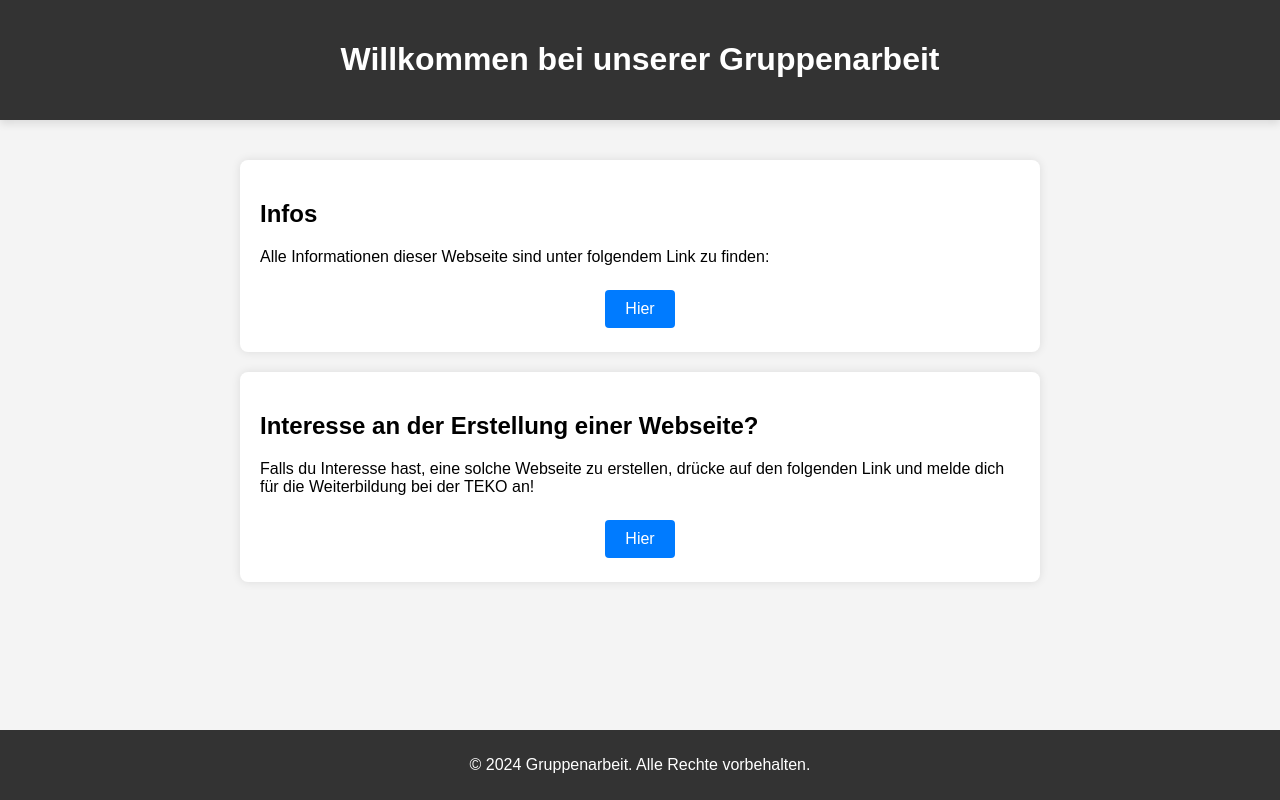
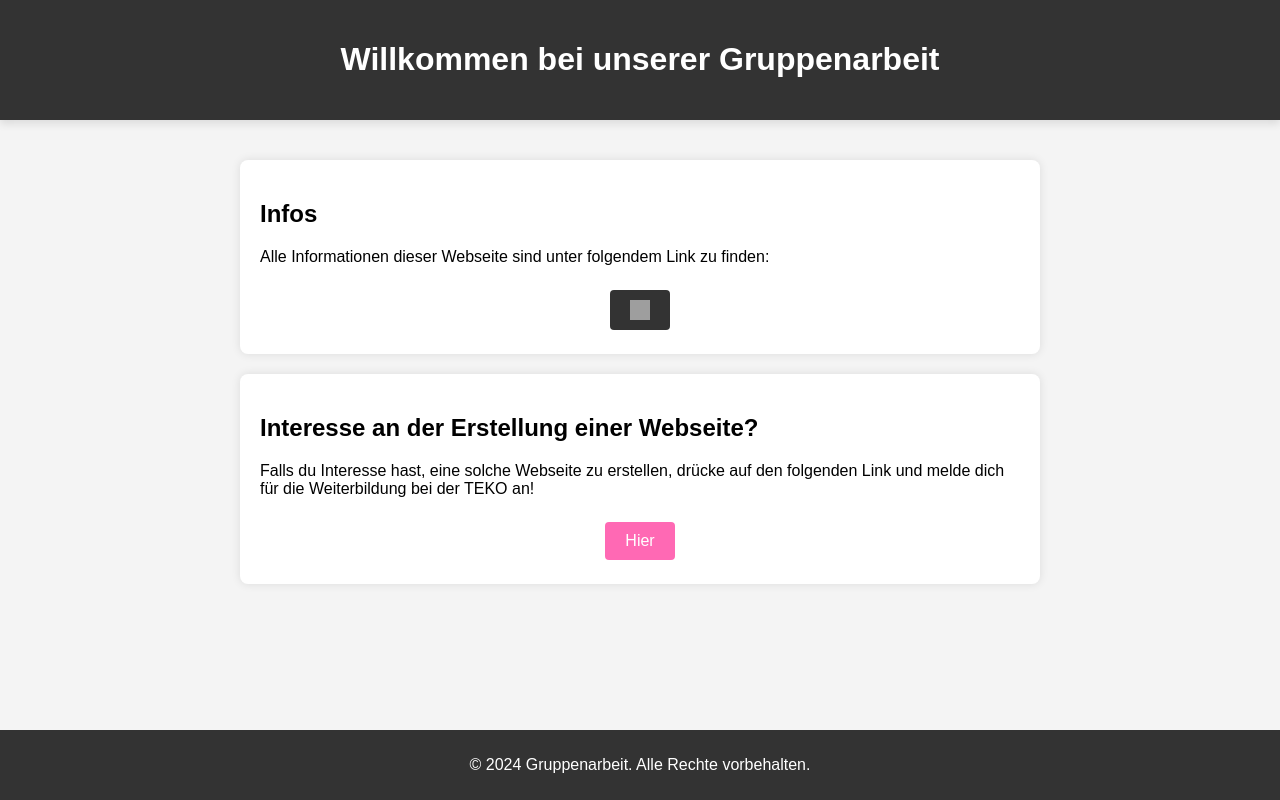
Before and after one commit to dfahrni/gruppenarbeit1, a plain HTML site: page index.html in a window 1280 px wide. Drawn offline with Linux system fonts and the light colour scheme; grey boxes are pictures that could not be loaded.

Commit message:
Changed index.html

```diff
--- a/index.html
+++ b/index.html
@@ -44,7 +44,6 @@
             margin-top: 20px;
         }
         .button {
-            background-color: #007BFF;
             color: white;
             border: none;
             padding: 10px 20px;
@@ -57,8 +56,22 @@
             border-radius: 4px;
             transition: background-color 0.3s;
         }
-        .button:hover {
-            background-color: #0056b3;
+        .button.github {
+            background-color: #333;
+        }
+        .button.github:hover {
+            background-color: #222;
+        }
+        .button.pink {
+            background-color: #FF69B4;
+        }
+        .button.pink:hover {
+            background-color: #FF1493;
+        }
+        .button img {
+            vertical-align: middle;
+            width: 20px;
+            height: 20px;
         }
     </style>
 </head>
@@ -71,14 +84,16 @@
         <h2>Infos</h2>
         <p>Alle Informationen dieser Webseite sind unter folgendem Link zu finden:</p>
         <div class="button-container">
-            <a href="https://github.com/dfahrni/gruppenarbeit1" class="button">Hier</a>
+            <a href="https://github.com/dfahrni/gruppenarbeit1" class="button github">
+                <img src="https://github.githubassets.com/images/modules/logos_page/GitHub-Mark.png" alt="GitHub Logo">
+            </a>
         </div>
     </div>
     <div class="content">
         <h2>Interesse an der Erstellung einer Webseite?</h2>
         <p>Falls du Interesse hast, eine solche Webseite zu erstellen, drücke auf den folgenden Link und melde dich für die Weiterbildung bei der TEKO an!</p>
         <div class="button-container">
-            <a href="https://www.teko.ch/technik/hoehere-fachschule/informatik-systemtechnik/4656#open-accordions=description&" class="button">Hier</a>
+            <a href="https://www.teko.ch/technik/hoehere-fachschule/informatik-systemtechnik/4656#open-accordions=description&" class="button pink">Hier</a>
         </div>
     </div>
 </main>
```
